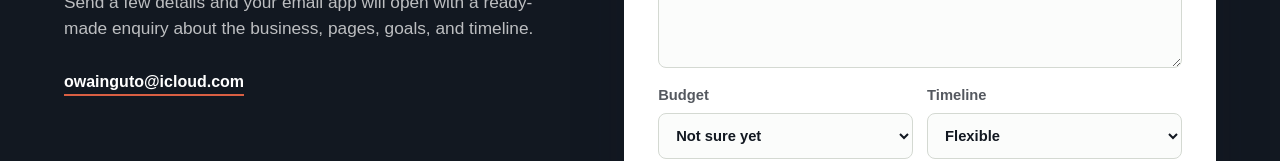
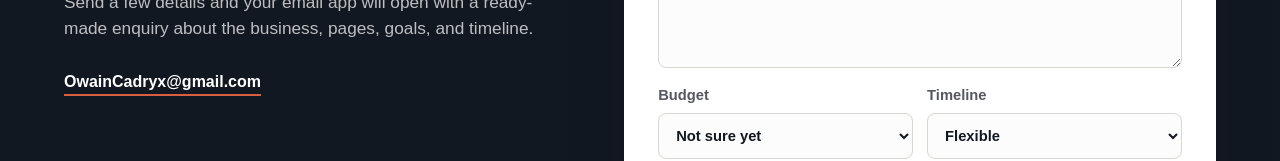
Before and after one commit to OwainS345/Portfolio-Business, a Next.js app: page / in a window 1280 px wide. Shown: the part 4712-4873 px from the top of the page. Built offline with nearby package versions, Linux system fonts and the light colour scheme.

Commit message:
fix: update email address in contact section

```diff
--- a/app/page.jsx
+++ b/app/page.jsx
@@ -508,8 +508,8 @@ export default function Home() {
             <p className="eyebrow">{copy.contact.eyebrow}</p>
             <h2>{copy.contact.title}</h2>
             <p className="section-copy">{copy.contact.copy}</p>
-            <a className="text-link" href="mailto:owainguto@icloud.com">
-              owainguto@icloud.com
+            <a className="text-link" href="mailto:OwainCadryx@gmail.com">
+              OwainCadryx@gmail.com
             </a>
           </div>
           <ContactForm copy={copy.form} />
```
